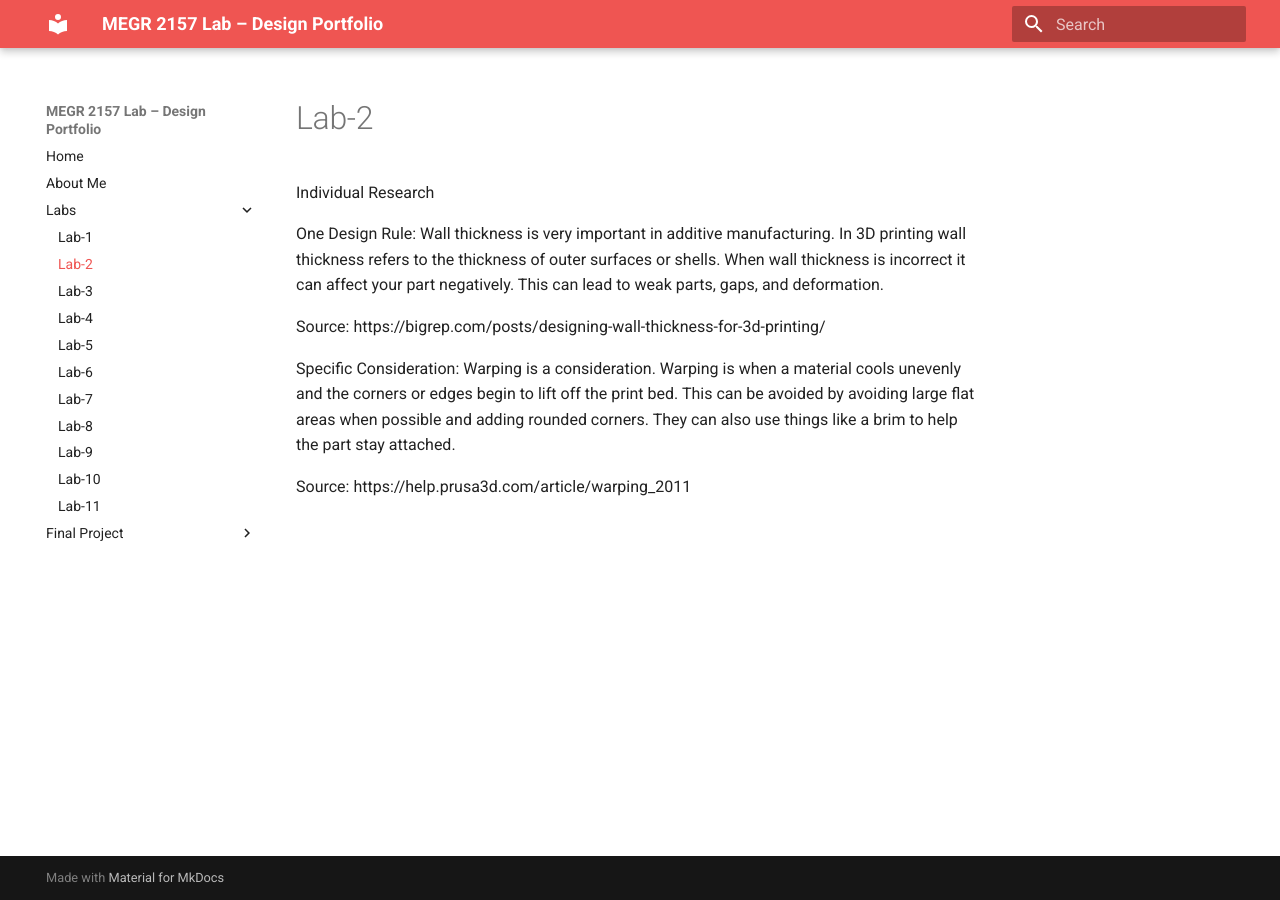
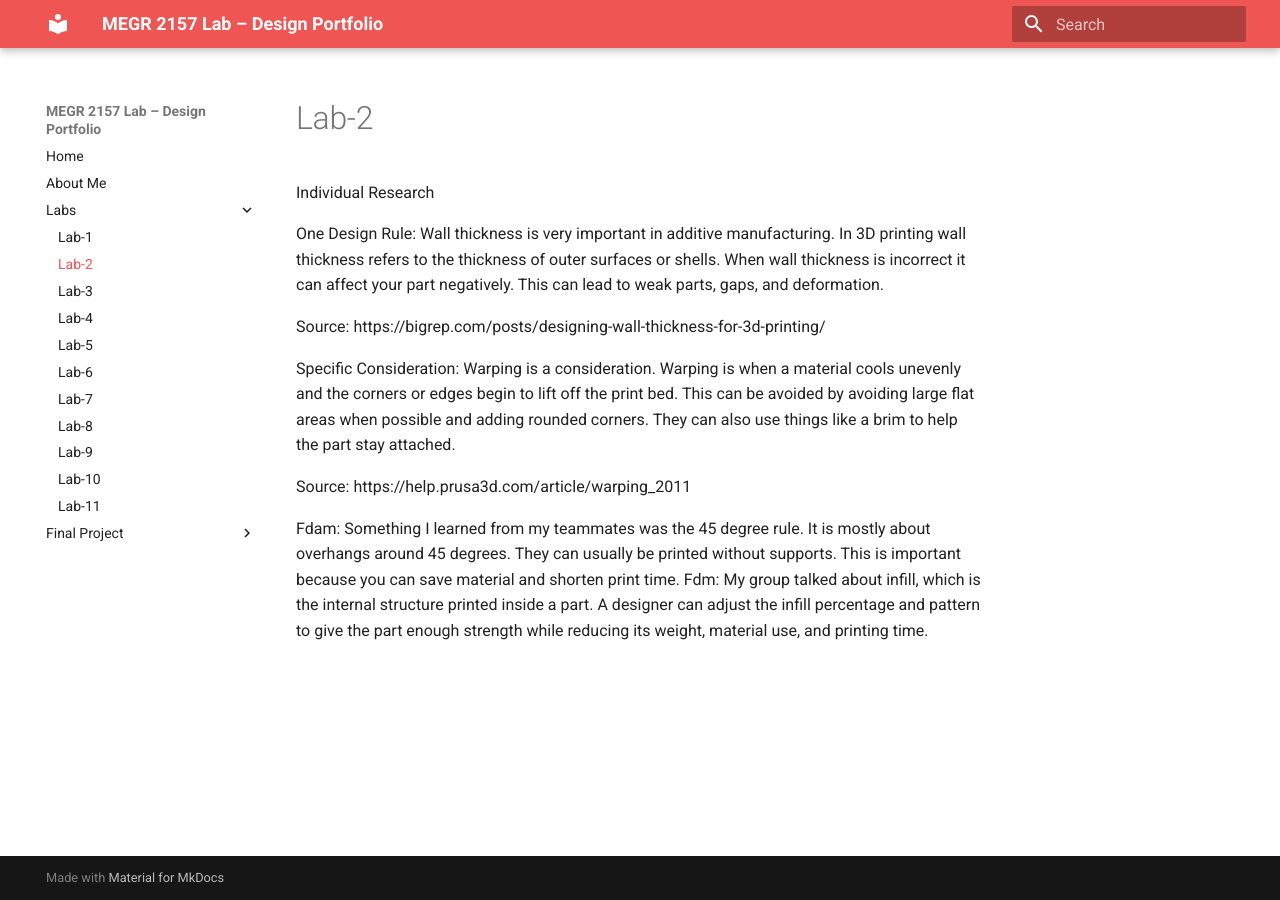
Before and after one commit to BrayanGuzman710/brayan-guzman-portfolio-lab, an MkDocs documentation site: the page built from docs/Labs/L02/index.md, in a window 1280 px wide. Built offline with MkDocs 1.6.1 and Material for MkDocs 9.7.7, drawn with Linux system fonts in a browser that asks for light colours.

Commit message:
Enhance index.md with FDM printing tips
Added information about the 45 degree rule and infill in FDM printing.

```diff
--- a/docs/Labs/L02/index.md
+++ b/docs/Labs/L02/index.md
@@ -9,3 +9,5 @@ Specific Consideration:
 Warping is a consideration. Warping is when a material cools unevenly and the corners or edges begin to lift off the print bed. This can be avoided by avoiding large flat areas when possible and adding rounded corners. They can also use things like a brim to help the part stay attached.
 
 Source: https://help.prusa3d.com/article/warping_2011
+
+Fdam: Something I learned from my teammates was the 45 degree rule. It is mostly about overhangs around 45 degrees. They can usually be printed without supports. This is important because you can save material and shorten print time. Fdm: My group talked about infill, which is the internal structure printed inside a part. A designer can adjust the infill percentage and pattern to give the part enough strength while reducing its weight, material use, and printing time.
```
